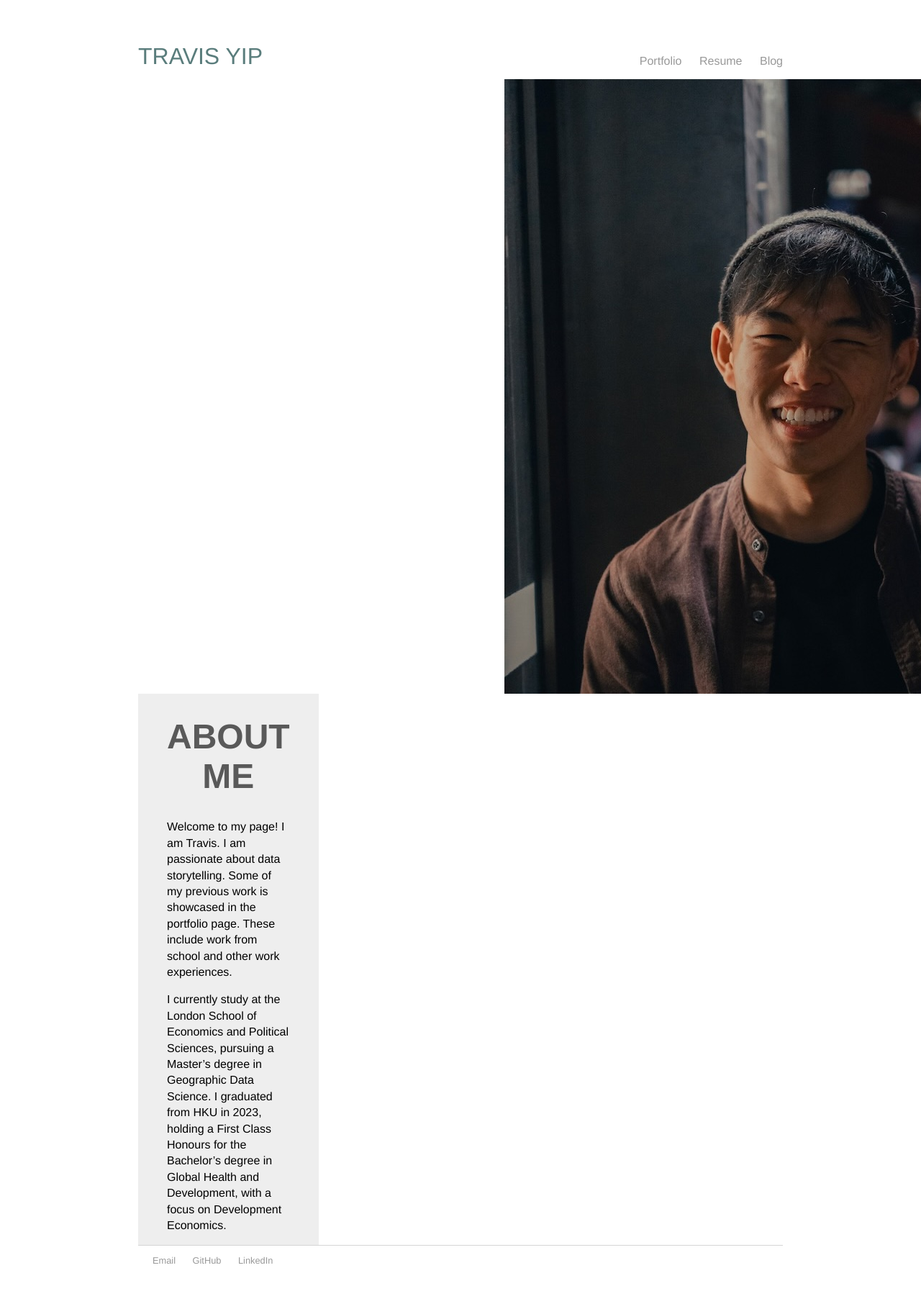
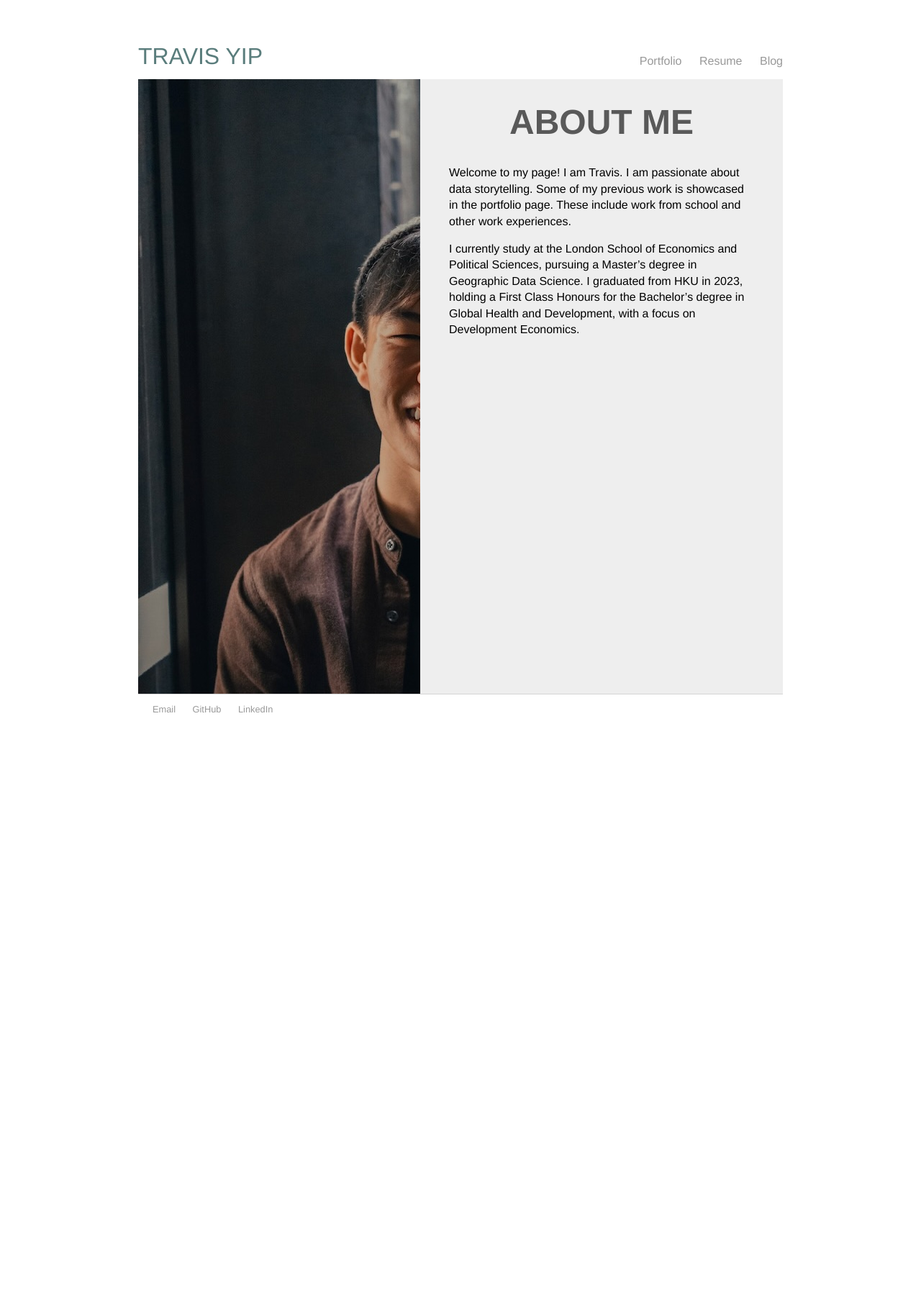
Before and after one commit to cwtravisyip/cwtravisyip.github.io, a Jekyll site: the page built from index.html, in a window 1280 px wide. Shown: the whole page at 72% size. Built offline with Jekyll 4.4.1, drawn with Linux system fonts in a browser that asks for light colours; after the commit the page ends 1053 px from its top, so only the background shows below that.

Commit message:
Bug fix grid layout

```diff
--- a/CSS/main.css
+++ b/CSS/main.css
@@ -67,11 +67,13 @@ div.grid {
 div.grid__content-wrapper {
     padding-right: 40px;
     padding-left: 40px;
+    grid-column-start: 8;
+    grid-column-end: 17;
 }
 
 div.grid__image-wrapper {
-    grid-column-start: 8;
-    grid-column-end: 17;
+    grid-column-start: 1;
+    grid-column-end: 8;
 }
 
 div img {
```
